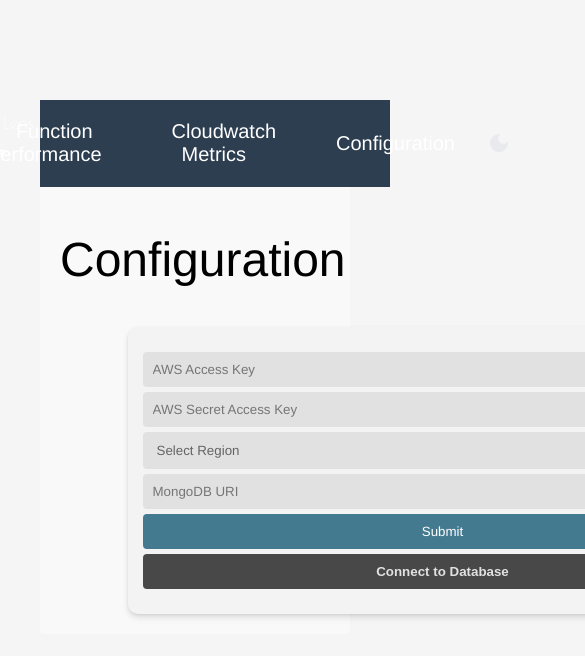
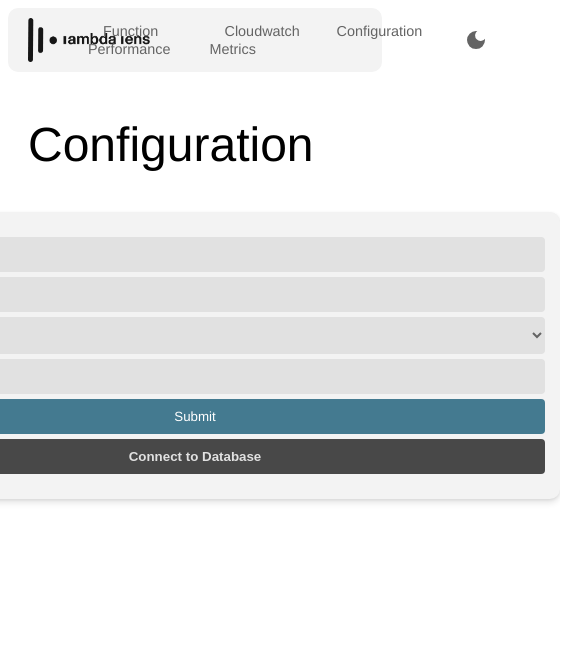
Before and after one commit to oslabs-beta/Lambda-Lens, a React (Vite) app in the folder client/: page /configuration in a window 390 px wide. Shown: the top 656 px of the page, 585 px wide, since content can reach past the window. Built offline with nearby package versions, Linux system fonts and the light colour scheme.

Commit message:
added navbar styling, additional adjustments to config styling

```diff
--- a/client/src/App.css
+++ b/client/src/App.css
@@ -1,20 +1,20 @@
 /* dark mode */
-#root {
+/* #root {
   max-width: 1280px;
   margin: 0 auto;
   padding: 2rem;
   text-align: center;
   transition: background-color 1s, color 1s;
-}
+} */
 
-.logo {
+/* .logo {
   height: 2.5em;
   padding: 1.5em;
   filter: brightness(0) invert(1);
   transition: filter 300ms;
-}
+} */
 
-body.darkmode .logo {
+/* body.darkmode .logo {
   filter: brightness(0) invert(1);
 }
 
@@ -24,22 +24,22 @@ body.darkmode .logo {
 
 .logo.react:hover {
   filter: drop-shadow(0 0 2em #61dafbaa);
-}
+} */
 
-@keyframes logo-spin {
+/* @keyframes logo-spin {
   from {
     transform: rotate(0deg);
   }
   to {
     transform: rotate(360deg);
   }
-}
+} */
 
-@media (prefers-reduced-motion: no-preference) {
+/* @media (prefers-reduced-motion: no-preference) {
   a:nth-of-type(2) .logo {
     animation: logo-spin infinite 20s linear;
   }
-}
+} */
 
 .card {
   padding: 2em;
@@ -49,7 +49,7 @@ body.darkmode .logo {
   color: #888;
 }
 
-.navbar {
+/* .navbar {
   position: fixed;
   top: 0;
   left: 0;
@@ -62,9 +62,9 @@ body.darkmode .logo {
   align-items: center;
   z-index: 1000;
   transition: background-color 0.3s;
-}
+} */
 
-ul {
+/* ul {
   list-style-type: none;
   margin: 0;
   padding: 0;
@@ -76,7 +76,7 @@ ul {
   justify-content: space-between;
   align-items: center;
   padding: 0 34px;
-}
+} */
 
 /* Dark mode styles */
 body.darkmode {
@@ -107,7 +107,6 @@ body.darkmode .config-page-container {
   color: #e0e0e0;
 }
 
-
 /* chat style */
 
 .chat-container {
@@ -128,7 +127,6 @@ body.darkmode .config-page-container {
   font-weight: bold;
   margin-bottom: 16px;
 }
-
 
 .chat-window {
   margin-bottom: 10px;
@@ -189,18 +187,18 @@ body.darkmode .config-page-container {
 }
 
 body.darkmode .chat-container {
-  background-color:#2b2b2b;
+  background-color: #2b2b2b;
   color: #e0e0e0;
   border-color: #444;
 }
 
 body.darkmode .chat-message {
-  background-color:  #2b2b2b;
+  background-color: #2b2b2b;
   color: #140202;
 }
 
 body.darkmode .chat-message.user {
-  background-color:  #2b2b2b;
+  background-color: #2b2b2b;
   color: #c0a1a1;
 }
 
--- a/client/src/App.scss
+++ b/client/src/App.scss
@@ -1,37 +1,236 @@
-//add variables here:
-$font-stack: Helvetica, sans-serif;
-$primary-color: #0D68E7;
-$secondary-color: #2C3E50;
-$text-color:#B2D0FB;
+// element colors
+$element-h: #62accc;
+$element-s: #447a90;
 
-#root{
-    margin-top: 8vh;
+// light mode colors
+$light-cont-l: #ffffff;
+$light-cont-m: #f3f3f3;
+$light-cont-s: #e1e1e1;
+$light-text-prim: #161616;
+$light-text-sec: #646464;
+
+// dark mode colors
+$dark-cont-l: #161616;
+$dark-cont-m: #2a2a2a;
+$dark-cont-s: #363636;
+$dark-text-prim: #ffffff;
+$dark-text-sec: #a2a2a2;
+
+// misc
+$font-stack: Helvetica, Arial, sans-serif;
+$error: #d25d23;
+$reg: 300;
+$medium: 400;
+$bold: 500;
+
+$mui-boxshadow-2: 0px 4px 6px rgba(0, 0, 0, 0.1),
+  0px 1px 3px rgba(0, 0, 0, 0.08);
+
+body {
+  background-color: $light-cont-l;
 }
 
+body.darkmode body {
+  background-color: $dark-cont-l;
+}
+
+#root {
+  background-color: $light-cont-l;
+}
+body.darkmode #root {
+  background-color: $dark-cont-l;
+}
+
+.logo {
+  height: 2.7em;
+  //   filter: brightness(0) invert(1);
+  transition: filter 300ms;
+}
+
+body.darkmode .logo {
+  filter: brightness(0) invert(1);
+  transition: filter 300ms;
+}
+.logo-container {
+  display: flex;
+  align-items: center;
+}
+// navbar container
 .navbar {
-    background: $secondary-color;
-    height: 8vh;
+  display: flex;
+  align-items: center;
+  justify-content: space-between;
+  border-radius: 10px;
+  background-color: $light-cont-m;
+  position: relative;
+  font-family: $font-stack;
+  //   box-shadow: $mui-boxshadow-2;
+}
+.navbar-right {
+  display: flex;
+  align-items: center;
+  gap: 20px;
+}
+// navbar links
+#navbarLinks {
+  list-style-type: none;
+  margin: 0;
+  padding: 0;
+  display: flex;
+  gap: 20px;
+
+  li {
+    margin: 0;
+  }
+
+  // navbar links
+  a {
+    color: $light-text-sec;
+    text-decoration: none;
+    padding: 10px 15px;
+    border-radius: 5px;
+    transition: background-color 0.3s, color 0.3s;
+    font-weight: $reg;
+    font-size: 0.9em;
+
+    &:hover,
+    &:focus {
+      background-color: $light-cont-s;
+      color: $light-text-prim;
+      text-decoration: none;
+    }
+
+    &.active {
+      background-color: $light-cont-s;
+      color: $light-text-prim;
+      text-decoration: none;
+    }
+  }
+}
+
+body.darkmode #navbarLinks {
+  list-style-type: none;
+  margin: 0;
+  padding: 0;
+  display: flex;
+  gap: 20px;
+
+  li {
+    margin: 0;
+  }
+
+  // navbar links
+  a {
+    color: $dark-text-sec;
+    text-decoration: none;
+    padding: 10px 15px;
+    border-radius: 5px;
+    transition: background-color 0.3s, color 0.3s;
+    font-weight: $reg;
+    font-size: 0.9em;
+
+    &:hover,
+    &:focus {
+      background-color: $dark-cont-s;
+      color: $dark-text-prim;
+      text-decoration: none;
+    }
+
+    &.active {
+      background-color: $dark-cont-s;
+      color: $dark-text-prim;
+      text-decoration: none;
+    }
+  }
+}
+
+// theme switch button
+#theme-switch {
+  height: 30px;
+  width: 30px;
+  padding: 7px;
+  border-radius: 50%;
+  background-color: var(--base-variant);
+  //   background-color: $light-text-sec;
   display: flex;
   justify-content: center;
   align-items: center;
-    font-size: 20px;
-    z-index: 1000;
-    ul {
-        text-align: center;
-        margin: 0;
-        padding: 15px;
-        list-style: none;
-    }
-    li {
-        display: inline-block;
-        font-family: $font-stack;
-        a {
-            color: black;
-            text-decoration: none;
-            padding: 14px;
+  //   box-shadow: $mui-boxshadow-2;
+  cursor: pointer;
+  svg:hover,
+  svg:focus {
+    fill: darken($light-text-sec, 10%);
   }
 }
+
+// dark mode styles
+.darkmode {
+  .navbar {
+    background-color: #222;
   }
+
+  #navbarLinks a {
+    color: #fff;
+  }
+
+  .logo-container img {
+    // filter: brightness(0.8);
+    transition: filter 0.3s ease;
+  }
+}
+
+@media (max-width: 768px) {
+  .logo-container {
+    width: 15%;
+    max-width: 80px;
+  }
+}
+
+@media (max-width: 480px) {
+  .logo-container {
+    width: 20%;
+    max-width: 60px;
+  }
+}
+
+// #root {
+//   margin-top: 0;
+//   background-color: $light-cont-l;
+// }
+
+// // light mode settings
+// .navbar {
+//   background: $light-cont-m;
+//   display: flex;
+//   justify-content: center;
+//   align-items: center;
+//   font-size: 20px;
+//   //   z-index: 1000;
+//   color: rgb(122, 38, 38);
+//   border-radius: 15px;
+
+//   ul {
+//     text-align: center;
+//     margin: 0;
+//     padding: 15px;
+//     list-style: none;
+//   }
+
+//   .navbarLinks {
+//     color: red;
+//   }
+
+//   li {
+//     display: inline-block;
+//     font-family: $font-stack;
+//     color: black;
+//     a {
+//       color: black;
+//       text-decoration: none;
+//       padding: 14px;
+//     }
+//   }
+// }
 
 .config-error {
   text-align: left;
@@ -43,7 +242,7 @@ $text-color:#B2D0FB;
 }
 
 .config-error::before {
-    content: "⚠ ";
+  content: '⚠ ';
   display: inline-block;
   color: red;
   margin-right: 5px;
--- a/client/src/components/ConfigPageComponent.scss
+++ b/client/src/components/ConfigPageComponent.scss
@@ -29,7 +29,8 @@ $mui-boxshadow-2: 0px 4px 6px rgba(0, 0, 0, 0.1),
   padding-top: 25px;
   padding-bottom: 25px;
   border-radius: 10px;
-  width: 600px;
+  width: 700px;
+  max-width: 100%;
   font-family: Helvetica, Arial, sans-serif;
   box-shadow: $mui-boxshadow-2;
 
@@ -110,7 +111,8 @@ body.darkmode .config-form {
   padding-top: 25px;
   padding-bottom: 25px;
   border-radius: 10px;
-  width: 600px;
+  width: 700px;
+  max-width: 100%;
   font-family: Helvetica, Arial, sans-serif;
   outline: none;
 
@@ -140,7 +142,7 @@ body.darkmode .config-form {
     border-radius: 4px;
     padding: 10px;
     margin-bottom: 5px;
-    color: $dark-cont-m;
+    color: $dark-text-sec;
     background-color: $dark-cont-m;
   }
 
--- a/client/src/components/NavbarComponent.tsx
+++ b/client/src/components/NavbarComponent.tsx
@@ -4,11 +4,27 @@ import '../NavbarComponent.css';
 import lambda from '../lambda.png';
 
 const LightModeIcon = () => (
-  <svg xmlns="http://www.w3.org/2000/svg" height="24px" viewBox="0 -960 960 960" width="24px" fill="#e8eaed"><path d="M480-120q-150 0-255-105T120-480q0-150 105-255t255-105q14 0 27.5 1t26.5 3q-41 29-65.5 75.5T444-660q0 90 63 153t153 63q55 0 101-24.5t75-65.5q2 13 3 26.5t1 27.5q0 150-105 255T480-120Z"/></svg>
+  <svg
+    xmlns='http://www.w3.org/2000/svg'
+    height='24px'
+    viewBox='0 -960 960 960'
+    width='24px'
+    fill='#646464'
+  >
+    <path d='M480-120q-150 0-255-105T120-480q0-150 105-255t255-105q14 0 27.5 1t26.5 3q-41 29-65.5 75.5T444-660q0 90 63 153t153 63q55 0 101-24.5t75-65.5q2 13 3 26.5t1 27.5q0 150-105 255T480-120Z' />
+  </svg>
 );
 
 const DarkModeIcon = () => (
-  <svg xmlns="http://www.w3.org/2000/svg" height="24px" viewBox="0 -960 960 960" width="24px" fill="#e8eaed"><path d="M480-280q-83 0-141.5-58.5T280-480q0-83 58.5-141.5T480-680q83 0 141.5 58.5T680-480q0 83-58.5 141.5T480-280ZM200-440H40v-80h160v80Zm720 0H760v-80h160v80ZM440-760v-160h80v160h-80Zm0 720v-160h80v160h-80ZM256-650l-101-97 57-59 96 100-52 56Zm492 496-97-101 53-55 101 97-57 59Zm-98-550 97-101 59 57-100 96-56-52ZM154-212l101-97 55 53-97 101-59-57Z"/></svg>
+  <svg
+    xmlns='http://www.w3.org/2000/svg'
+    height='24px'
+    viewBox='0 -960 960 960'
+    width='24px'
+    fill='#a2a2a2'
+  >
+    <path d='M480-280q-83 0-141.5-58.5T280-480q0-83 58.5-141.5T480-680q83 0 141.5 58.5T680-480q0 83-58.5 141.5T480-280ZM200-440H40v-80h160v80Zm720 0H760v-80h160v80ZM440-760v-160h80v160h-80Zm0 720v-160h80v160h-80ZM256-650l-101-97 57-59 96 100-52 56Zm492 496-97-101 53-55 101 97-57 59Zm-98-550 97-101 59 57-100 96-56-52ZM154-212l101-97 55 53-97 101-59-57Z' />
+  </svg>
 );
 
 const NavbarComponent = () => {
@@ -38,6 +54,7 @@ const NavbarComponent = () => {
       <div className='logo-container'>
         <img src={lambda} alt='Logo' className='logo' />
       </div>
+      <div className='navbar-right'>
         <ul id='navbarLinks'>
           <li>
             <Link to='/'>Function Performance</Link>
@@ -52,6 +69,7 @@ const NavbarComponent = () => {
         <div id='theme-switch' onClick={toggleDarkMode}>
           {darkMode ? <DarkModeIcon /> : <LightModeIcon />}
         </div>
+      </div>
     </nav>
   );
 };
--- a/client/src/containers/ConfigPageContainer.scss
+++ b/client/src/containers/ConfigPageContainer.scss
@@ -1,18 +1,23 @@
 .config-page-container {
+  display: flex;
   margin-top: -15px;
   padding: 20px;
-  background-color: #f9f9f9;
+  background-color: #ffffff;
   border-radius: 4px;
-  text-align: left;
   font-family: Helvetica, Arial, sans-serif;
+  flex-direction: column;
+  align-items: center;
 
   h2 {
     font-size: 48px;
     font-weight: 400;
+    align-self: flex-start;
   }
 
   .config-component {
-    margin: auto;
-    width: 50%;
+    display: flex;
+    font-family: Helvetica, Arial, sans-serif;
+    flex-direction: column;
+    align-items: center;
   }
 }
```
Also changed, not shown: client/src/lambda.png, client/src/logo.png (deleted). Lines whose indentation alone changed are shown as unchanged.
